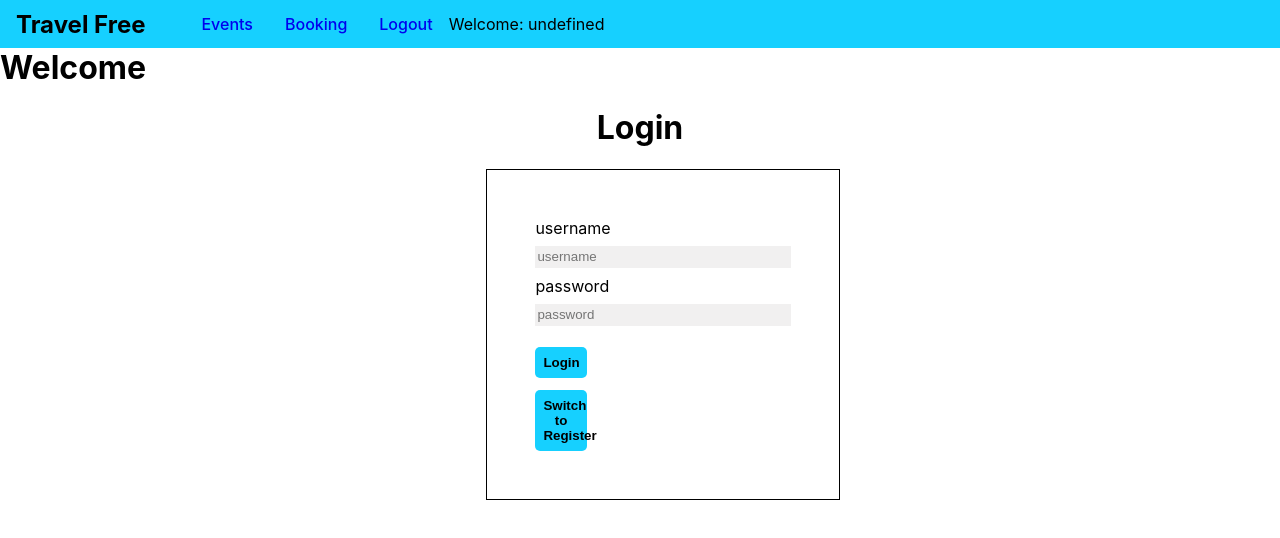
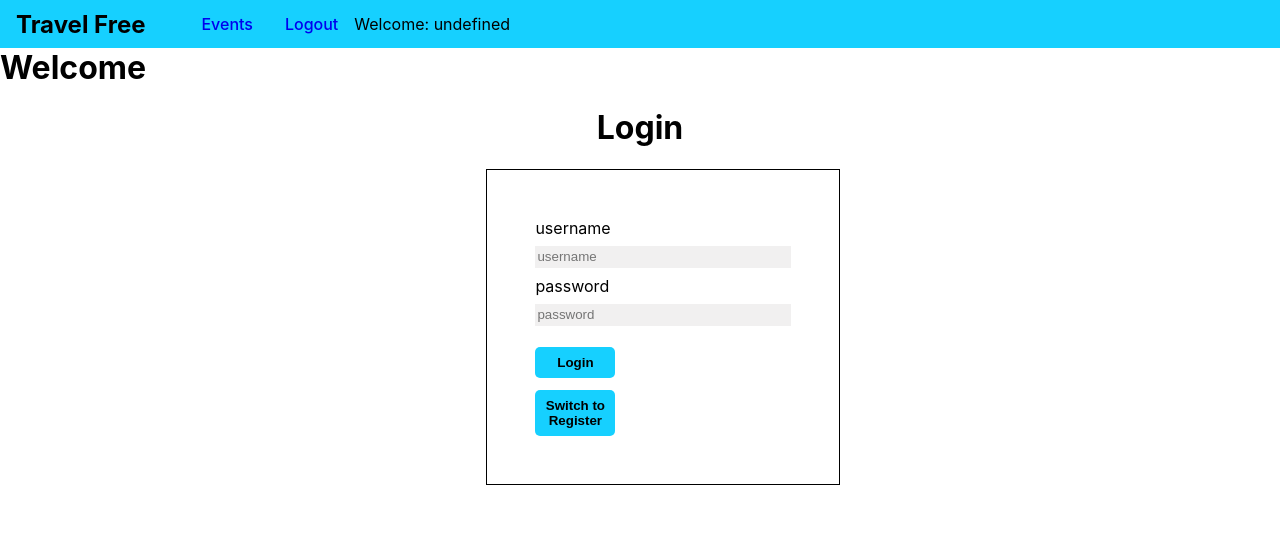
Before and after one commit to John-v77/-John-v77-graphQL-react_app, a React (Create React App) app in the folder client/: page /auth in a window 1280 px wide. Shown: the top 538 px of the page. Built offline with nearby package versions, Linux system fonts and the light colour scheme.

Commit message:
Client: fixing key missing - error

```diff
--- a/client/src/components/aux-components/event-list/EventList.js
+++ b/client/src/components/aux-components/event-list/EventList.js
@@ -5,7 +5,7 @@ import './eventList.css'
 function EventList(props) {
 
 
-    const events = props.events.map(each => {
+    const events = props.events.map((each, index) => {
         // console.log(each, 'id^^')
         return (
             <EventItem
@@ -16,6 +16,7 @@ function EventList(props) {
                 description={each.description}
                 creatorId={each.creator.email} //needs update once the back end is in order
                 userId={props.userId}
+                key={index}
             />
         )
     })
--- a/client/src/components/aux-components/nav/NavBar.js
+++ b/client/src/components/aux-components/nav/NavBar.js
@@ -26,7 +26,7 @@ function NavBar(props) {
                     {!user.token &&     <li> <Link to='/auth'>  Login  </Link> </li>}
                                         <li> <Link to='/events'> Events </Link> </li>
                     {user.token &&  <>
-                                        <li> <Link to='/booking'> Booking </Link> </li>
+                                        {/* <li> <Link to='/booking'> Booking </Link> </li> */}
                                         <li> <Link to='/' onClick={logOut}>  Logout  </Link></li>
                                     </>
                     }
--- a/client/src/components/pages/auth/auth.css
+++ b/client/src/components/pages/auth/auth.css
@@ -28,7 +28,7 @@
     margin-top: 0.8rem;
     padding: 0.5rem;
     background: #16D0FF;
-    width: 20%;
+    width: 5rem;
     border: 0;
     border-radius: 5px;
     font-weight: 600;
```
